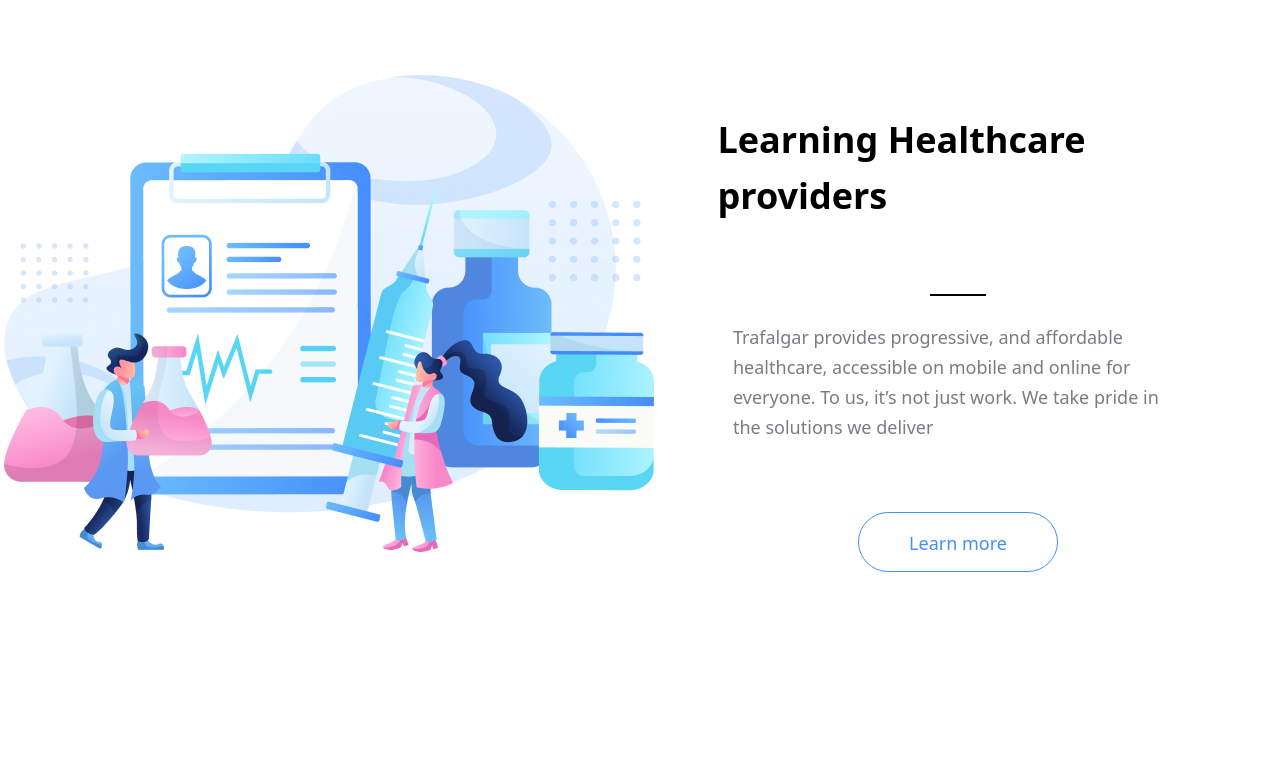
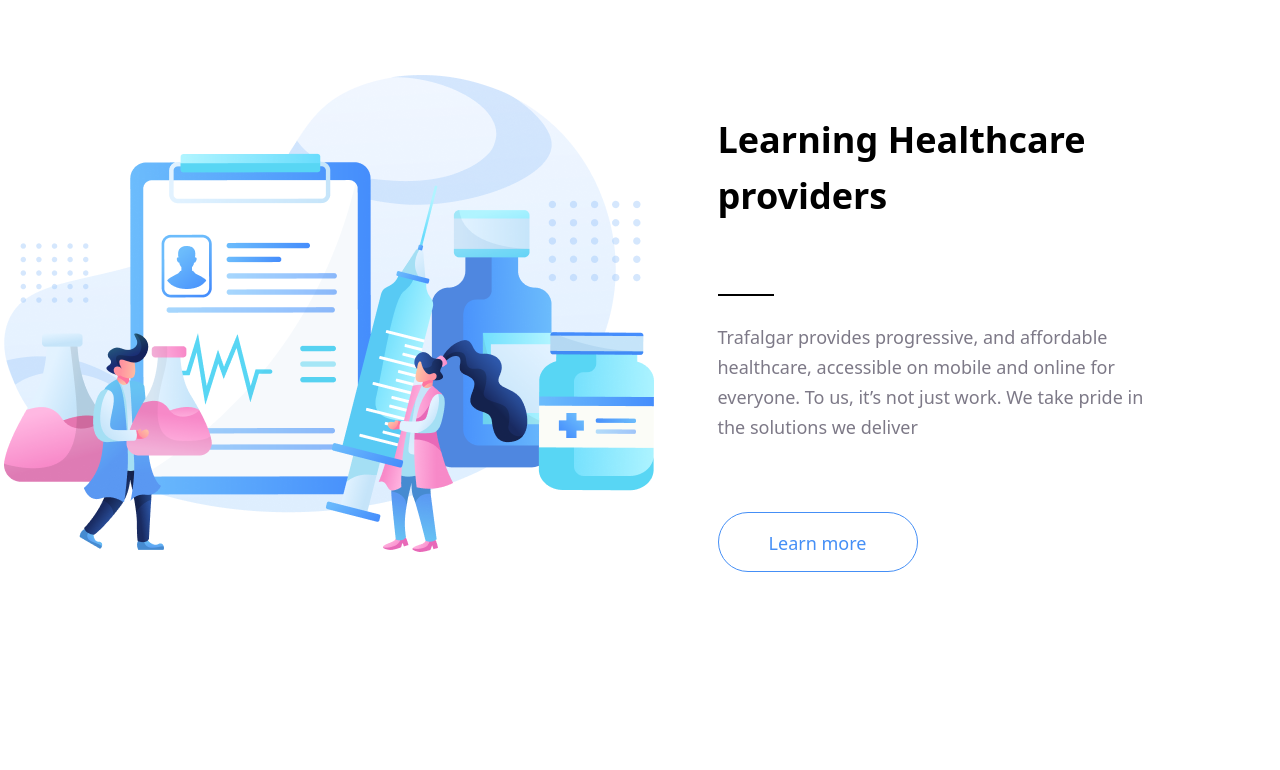
Before and after one commit to richardayikwei/Trafalgar-react, a React (Vite) app: page / in a window 1280 px wide. Shown: the part 2040-2810 px from the top of the page. Built offline with nearby package versions, Linux system fonts and the light colour scheme.

Commit message:
tablet and laptop view edits

```diff
--- a/src/components/Illustration.tsx
+++ b/src/components/Illustration.tsx
@@ -24,7 +24,7 @@
         />
       </div>
 
-      <div className="flex flex-col justify-center items-center md:text-left max-w-[486px] md:h-[388px] text-center">
+      <div className="flex flex-col justify-center items-center md:text-left md:items-start max-w-[486px] md:h-[388px] text-center">
         <h1
           className={`md:h-[112px] ${widthTitle} leading-[56px] text-[36px] mt-14 font-bold`}
         >
```
